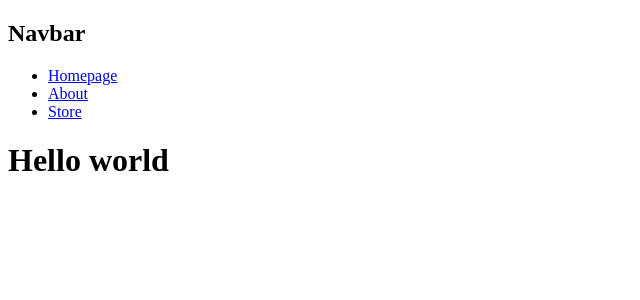
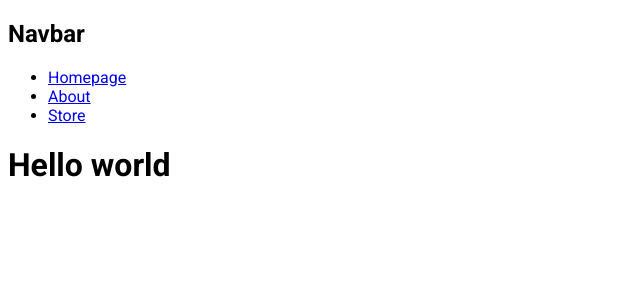
Before and after one commit to xus84/next-project, a Next.js app: page / in a window 1280 px wide. Shown: the top 300 px of the page, without its empty margins (0-640 px from the left). Built offline with nearby package versions, Linux system fonts and the light colour scheme.

Commit message:
fonts added

```diff
--- a/app/layout.js
+++ b/app/layout.js
@@ -1,14 +1,22 @@
 import Navbar from "./components/navbar";
+import {Roboto} from "next/font/google"
+
 
 export const metadata = {
   title: 'My store',
   description: 'Generated by Next.js',
 }
 
+const roboto = Roboto({
+  weight: ["300", "400","500","700"],
+  styles: ["italic","normal"],
+  subsets: ["latin"]
+})
+
 export default function RootLayout({ children }) {
   return (
     <html lang="en">
-      <body>
+      <body className={roboto.className}>
         <Navbar/>
         {children}
       </body>
```
